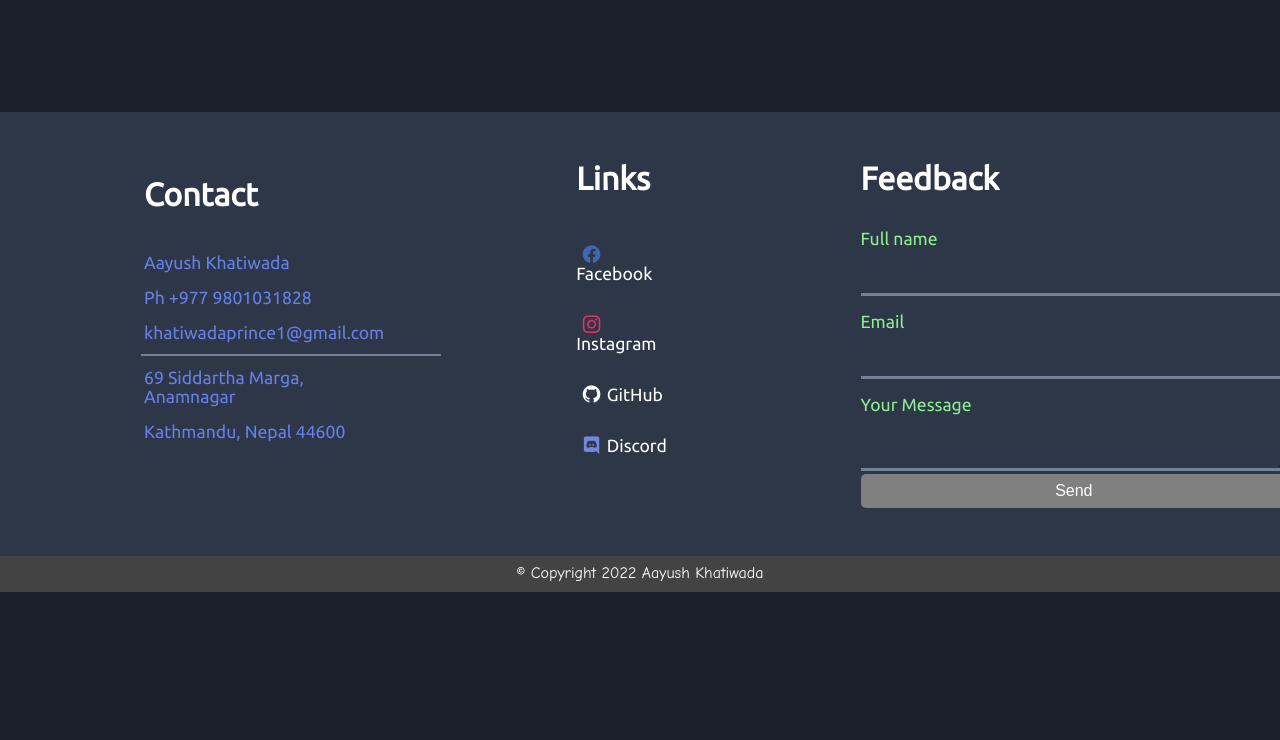
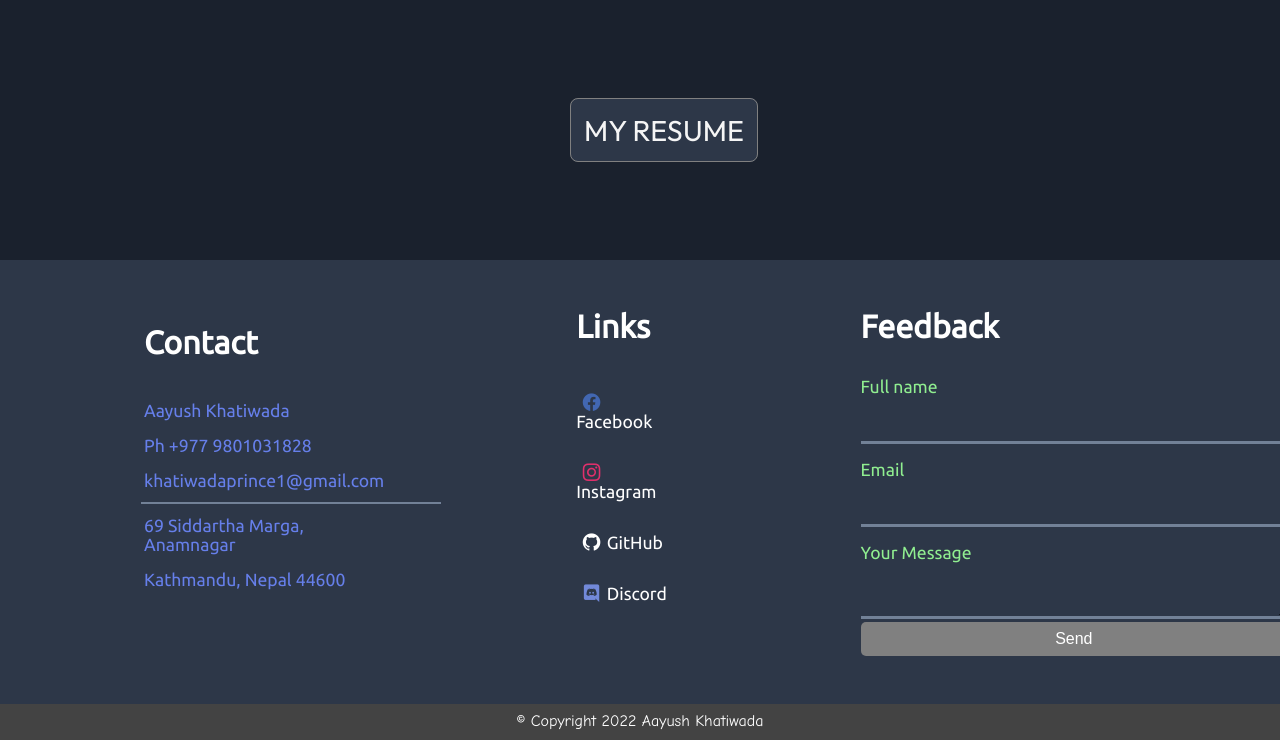
Before and after one commit to Sly-Imp/My-Website, a website: page views/index.html in a window 1280 px wide. Shown: the part 1449-2189 px from the top of the page. Before the commit the page ends 2041 px from the top, so only its background shows below. Drawn offline with nearby package versions, Linux system fonts and the light colour scheme; files that its build step writes are made by us from their sources; files whose address does not match are found by name.

Commit message:
CV added

```diff
--- a/public/style.css
+++ b/public/style.css
@@ -109,9 +109,14 @@ header .title-bar img {
     height: 120%;
 }
 
+.resume {
+    display: grid;
+    justify-content: center;
+}
+
 .read {
-    margin-top: 3rem;
-    margin-bottom: 4rem;
+    margin-top: 0;
+    margin-bottom: 7rem;
     margin-left: 3rem;
 }
 
--- a/views/index.html
+++ b/views/index.html
@@ -97,6 +97,13 @@
                 </div>
 
         </section>
+
+        <section class="resume" id="resume">
+            <div class="read">
+                <a href="/resume">MY RESUME</a>
+            </div>
+        </section>
+
     </main>
 
     <footer id="contact">
```
